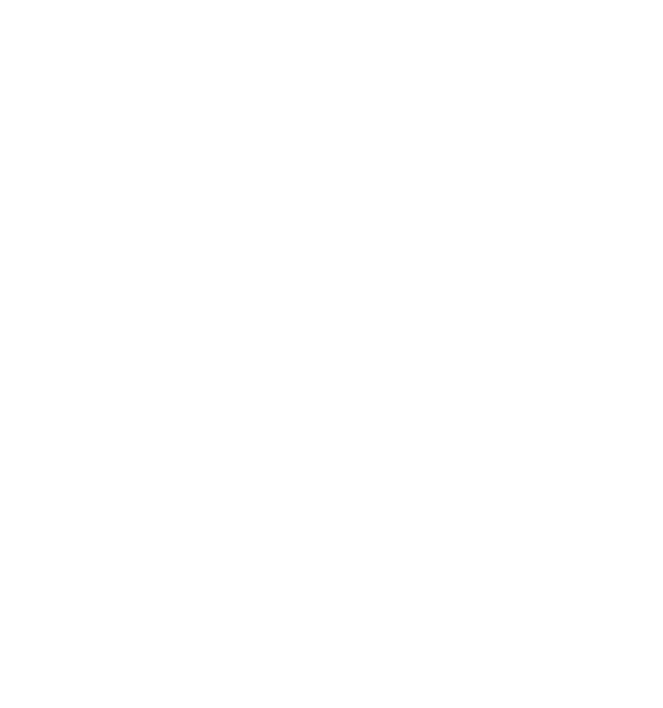
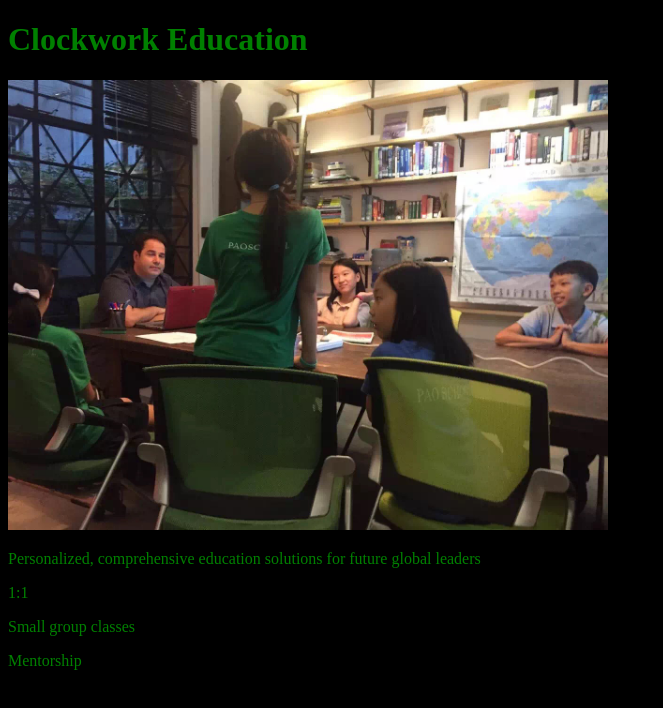
Before and after one commit to amandajm/amandajm.github.io, a plain HTML site: page unit_3/index.html in a window 1280 px wide. Shown: the whole page, without its empty margins (0-663 px from the left). Drawn offline with Linux system fonts and the light colour scheme.

Commit message:
October 29

```diff
--- a/unit_3/css/style.css
+++ b/unit_3/css/style.css
@@ -1,6 +1,13 @@
 body {
-	background-color: pink;
+	background-color: #000;
+/*	background: url("../images/clockwork_yard.jpg") no-repeat;*/
+
 }
 h1, p {
 	color: green;
 }
+
+.student{
+	width: 600px;
+	height: auto;
+}
--- a/unit_3/index.html
+++ b/unit_3/index.html
@@ -0,0 +1,15 @@
+<!DOCTYPE html>
+<html>
+<head>
+	<title>Clockwork Education</title>
+	<link rel="stylesheet" type="text/css" href="css/style.css">
+</head>
+<body>
+	<h1>Clockwork Education</h1>
+	<img class="student" src="images/clockwork_yard.jpg">
+	<p>Personalized, comprehensive education solutions for future global leaders</p>
+	<p>1:1</p>
+	<p>Small group classes</p>
+	<p>Mentorship</p>
+</body>
+<html>
```
